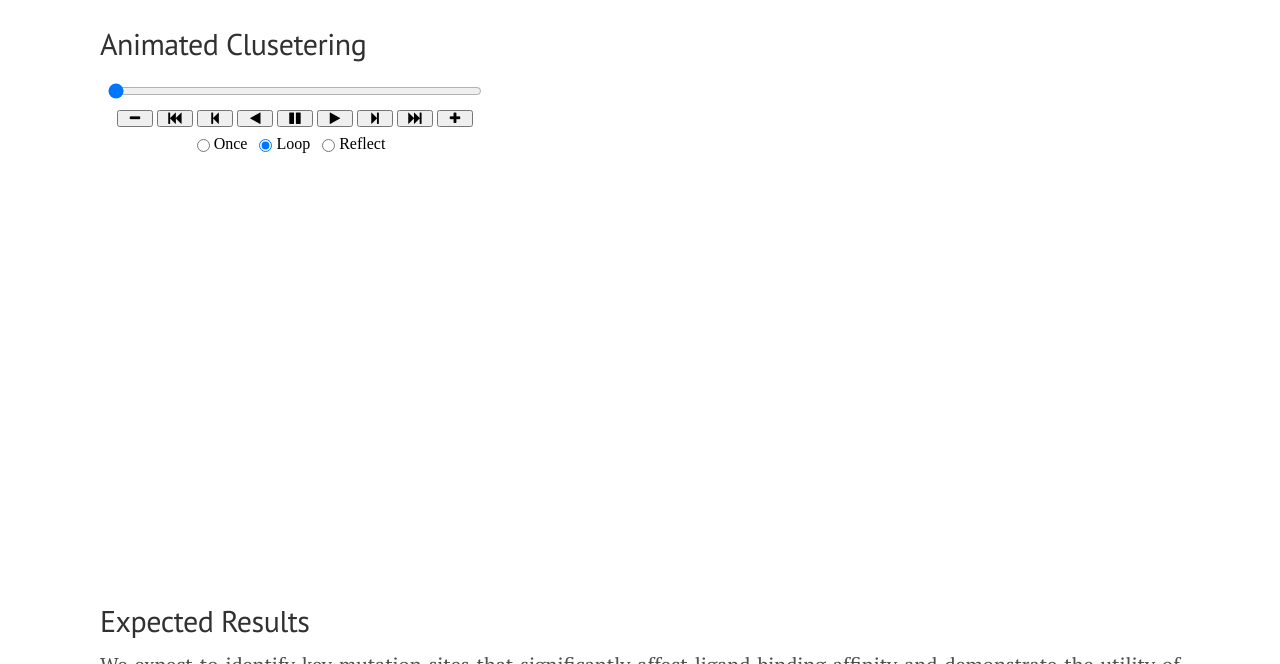
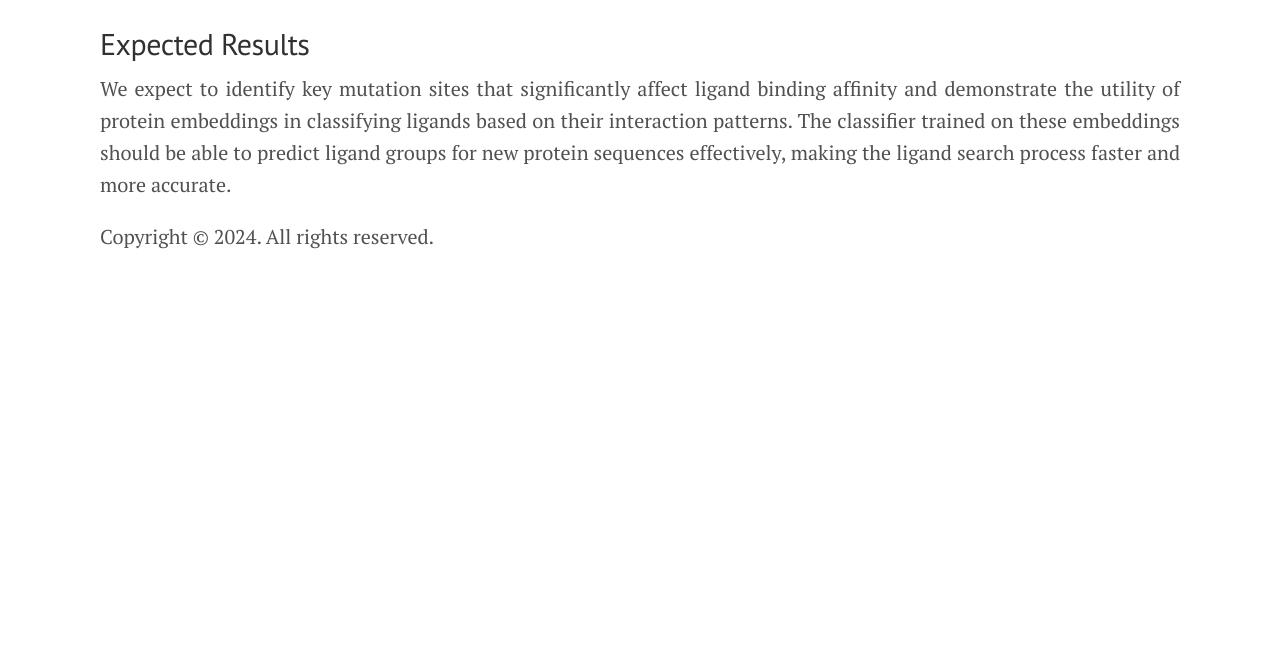
Before and after one commit to AlexisCogne/ada-story-epfl, a Jekyll site: the page built from index.html, in a window 1280 px wide and 900 px high, scrolled down 1453 px, cut to the strip 236-900 px from the top of the window. Built offline with Jekyll 4.4.1, drawn with Linux system fonts in a browser that asks for light colours; nearby versions of some CDN libraries; the list of posts is cut into pages by our own code; after the commit the page ends 1962 px from its top, so only the background shows below that; some of the changed lines change nothing that is shown.

Commit message:
removing the interactive clustering to update it later

```diff
--- a/index.html
+++ b/index.html
@@ -39,11 +39,6 @@ title: Research on Protein Mutations and Ligand Binding
       <iframe src="public/assets/interactive_plot.html" width="100%" height="500" style="border:none;"></iframe>
   </section>
 
-  <section id="animated-plot-cluster">
-    <h2>Animated Clusetering</h2>
-    <iframe src="public/assets/animated_cluster.html" width="100%" height="500" style="border:none;"></iframe>
-</section>
-
   <section id="expected-results">
     <h2>Expected Results</h2>
     <p>
--- a/public/assets/animated_cluster.html
+++ /dev/null
@@ -1,249 +0,0 @@
-
-<link rel="stylesheet"
-href="https://maxcdn.bootstrapcdn.com/font-awesome/4.4.0/css/font-awesome.min.css">
-<script language="javascript">
-  function isInternetExplorer() {
-    ua = navigator.userAgent;
-    /* MSIE used to detect old browsers and Trident used to newer ones*/
-    return ua.indexOf("MSIE ") > -1 || ua.indexOf("Trident/") > -1;
-  }
-
-  /* Define the Animation class */
-  function Animation(frames, img_id, slider_id, interval, loop_select_id){
-    this.img_id = img_id;
-    this.slider_id = slider_id;
-    this.loop_select_id = loop_select_id;
-    this.interval = interval;
-    this.current_frame = 0;
-    this.direction = 0;
-    this.timer = null;
-    this.frames = new Array(frames.length);
-
-    for (var i=0; i<frames.length; i++)
-    {
-     this.frames[i] = new Image();
-     this.frames[i].src = frames[i];
-    }
-    var slider = document.getElementById(this.slider_id);
-    slider.max = this.frames.length - 1;
-    if (isInternetExplorer()) {
-        // switch from oninput to onchange because IE <= 11 does not conform
-        // with W3C specification. It ignores oninput and onchange behaves
-        // like oninput. In contrast, Microsoft Edge behaves correctly.
-        slider.setAttribute('onchange', slider.getAttribute('oninput'));
-        slider.setAttribute('oninput', null);
-    }
-    this.set_frame(this.current_frame);
-  }
-
-  Animation.prototype.get_loop_state = function(){
-    var button_group = document[this.loop_select_id].state;
-    for (var i = 0; i < button_group.length; i++) {
-        var button = button_group[i];
-        if (button.checked) {
-            return button.value;
-        }
-    }
-    return undefined;
-  }
-
-  Animation.prototype.set_frame = function(frame){
-    this.current_frame = frame;
-    document.getElementById(this.img_id).src =
-            this.frames[this.current_frame].src;
-    document.getElementById(this.slider_id).value = this.current_frame;
-  }
-
-  Animation.prototype.next_frame = function()
-  {
-    this.set_frame(Math.min(this.frames.length - 1, this.current_frame + 1));
-  }
-
-  Animation.prototype.previous_frame = function()
-  {
-    this.set_frame(Math.max(0, this.current_frame - 1));
-  }
-
-  Animation.prototype.first_frame = function()
-  {
-    this.set_frame(0);
-  }
-
-  Animation.prototype.last_frame = function()
-  {
-    this.set_frame(this.frames.length - 1);
-  }
-
-  Animation.prototype.slower = function()
-  {
-    this.interval /= 0.7;
-    if(this.direction > 0){this.play_animation();}
-    else if(this.direction < 0){this.reverse_animation();}
-  }
-
-  Animation.prototype.faster = function()
-  {
-    this.interval *= 0.7;
-    if(this.direction > 0){this.play_animation();}
-    else if(this.direction < 0){this.reverse_animation();}
-  }
-
-  Animation.prototype.anim_step_forward = function()
-  {
-    this.current_frame += 1;
-    if(this.current_frame < this.frames.length){
-      this.set_frame(this.current_frame);
-    }else{
-      var loop_state = this.get_loop_state();
-      if(loop_state == "loop"){
-        this.first_frame();
-      }else if(loop_state == "reflect"){
-        this.last_frame();
-        this.reverse_animation();
-      }else{
-        this.pause_animation();
-        this.last_frame();
-      }
-    }
-  }
-
-  Animation.prototype.anim_step_reverse = function()
-  {
-    this.current_frame -= 1;
-    if(this.current_frame >= 0){
-      this.set_frame(this.current_frame);
-    }else{
-      var loop_state = this.get_loop_state();
-      if(loop_state == "loop"){
-        this.last_frame();
-      }else if(loop_state == "reflect"){
-        this.first_frame();
-        this.play_animation();
-      }else{
-        this.pause_animation();
-        this.first_frame();
-      }
-    }
-  }
-
-  Animation.prototype.pause_animation = function()
-  {
-    this.direction = 0;
-    if (this.timer){
-      clearInterval(this.timer);
-      this.timer = null;
-    }
-  }
-
-  Animation.prototype.play_animation = function()
-  {
-    this.pause_animation();
-    this.direction = 1;
-    var t = this;
-    if (!this.timer) this.timer = setInterval(function() {
-        t.anim_step_forward();
-    }, this.interval);
-  }
-
-  Animation.prototype.reverse_animation = function()
-  {
-    this.pause_animation();
-    this.direction = -1;
-    var t = this;
-    if (!this.timer) this.timer = setInterval(function() {
-        t.anim_step_reverse();
-    }, this.interval);
-  }
-</script>
-
-<style>
-.animation {
-    display: inline-block;
-    text-align: center;
-}
-input[type=range].anim-slider {
-    width: 374px;
-    margin-left: auto;
-    margin-right: auto;
-}
-.anim-buttons {
-    margin: 8px 0px;
-}
-.anim-buttons button {
-    padding: 0;
-    width: 36px;
-}
-.anim-state label {
-    margin-right: 8px;
-}
-.anim-state input {
-    margin: 0;
-    vertical-align: middle;
-}
-</style>
-
-<div class="animation">
-  <img id="_anim_imgfa3a138c0e594efbbc7d3218bafdf6ae">
-  <div class="anim-controls">
-    <input id="_anim_sliderfa3a138c0e594efbbc7d3218bafdf6ae" type="range" class="anim-slider"
-           name="points" min="0" max="1" step="1" value="0"
-           oninput="animfa3a138c0e594efbbc7d3218bafdf6ae.set_frame(parseInt(this.value));">
-    <div class="anim-buttons">
-      <button title="Decrease speed" aria-label="Decrease speed" onclick="animfa3a138c0e594efbbc7d3218bafdf6ae.slower()">
-          <i class="fa fa-minus"></i></button>
-      <button title="First frame" aria-label="First frame" onclick="animfa3a138c0e594efbbc7d3218bafdf6ae.first_frame()">
-        <i class="fa fa-fast-backward"></i></button>
-      <button title="Previous frame" aria-label="Previous frame" onclick="animfa3a138c0e594efbbc7d3218bafdf6ae.previous_frame()">
-          <i class="fa fa-step-backward"></i></button>
-      <button title="Play backwards" aria-label="Play backwards" onclick="animfa3a138c0e594efbbc7d3218bafdf6ae.reverse_animation()">
-          <i class="fa fa-play fa-flip-horizontal"></i></button>
-      <button title="Pause" aria-label="Pause" onclick="animfa3a138c0e594efbbc7d3218bafdf6ae.pause_animation()">
-          <i class="fa fa-pause"></i></button>
-      <button title="Play" aria-label="Play" onclick="animfa3a138c0e594efbbc7d3218bafdf6ae.play_animation()">
-          <i class="fa fa-play"></i></button>
-      <button title="Next frame" aria-label="Next frame" onclick="animfa3a138c0e594efbbc7d3218bafdf6ae.next_frame()">
-          <i class="fa fa-step-forward"></i></button>
-      <button title="Last frame" aria-label="Last frame" onclick="animfa3a138c0e594efbbc7d3218bafdf6ae.last_frame()">
-          <i class="fa fa-fast-forward"></i></button>
-      <button title="Increase speed" aria-label="Increase speed" onclick="animfa3a138c0e594efbbc7d3218bafdf6ae.faster()">
-          <i class="fa fa-plus"></i></button>
-    </div>
-    <form title="Repetition mode" aria-label="Repetition mode" action="#n" name="_anim_loop_selectfa3a138c0e594efbbc7d3218bafdf6ae"
-          class="anim-state">
-      <input type="radio" name="state" value="once" id="_anim_radio1_fa3a138c0e594efbbc7d3218bafdf6ae"
-             >
-      <label for="_anim_radio1_fa3a138c0e594efbbc7d3218bafdf6ae">Once</label>
-      <input type="radio" name="state" value="loop" id="_anim_radio2_fa3a138c0e594efbbc7d3218bafdf6ae"
-             checked>
-      <label for="_anim_radio2_fa3a138c0e594efbbc7d3218bafdf6ae">Loop</label>
-      <input type="radio" name="state" value="reflect" id="_anim_radio3_fa3a138c0e594efbbc7d3218bafdf6ae"
-             >
-      <label for="_anim_radio3_fa3a138c0e594efbbc7d3218bafdf6ae">Reflect</label>
-    </form>
-  </div>
-</div>
-
-
-<script language="javascript">
-  /* Instantiate the Animation class. */
-  /* The IDs given should match those used in the template above. */
-  (function() {
-    var img_id = "_anim_imgfa3a138c0e594efbbc7d3218bafdf6ae";
-    var slider_id = "_anim_sliderfa3a138c0e594efbbc7d3218bafdf6ae";
-    var loop_select_id = "_anim_loop_selectfa3a138c0e594efbbc7d3218bafdf6ae";
-    var frames = new Array(200);
-
-  for (var i=0; i<200; i++){
-    frames[i] = "scatter_plot_frames/frame" + ("0000000" + i).slice(-7) +
-                ".png";
-  }
-
-
-    /* set a timeout to make sure all the above elements are created before
-       the object is initialized. */
-    setTimeout(function() {
-        animfa3a138c0e594efbbc7d3218bafdf6ae = new Animation(frames, img_id, slider_id, 50.0,
-                                 loop_select_id);
-    }, 0);
-  })()
-</script>
```
